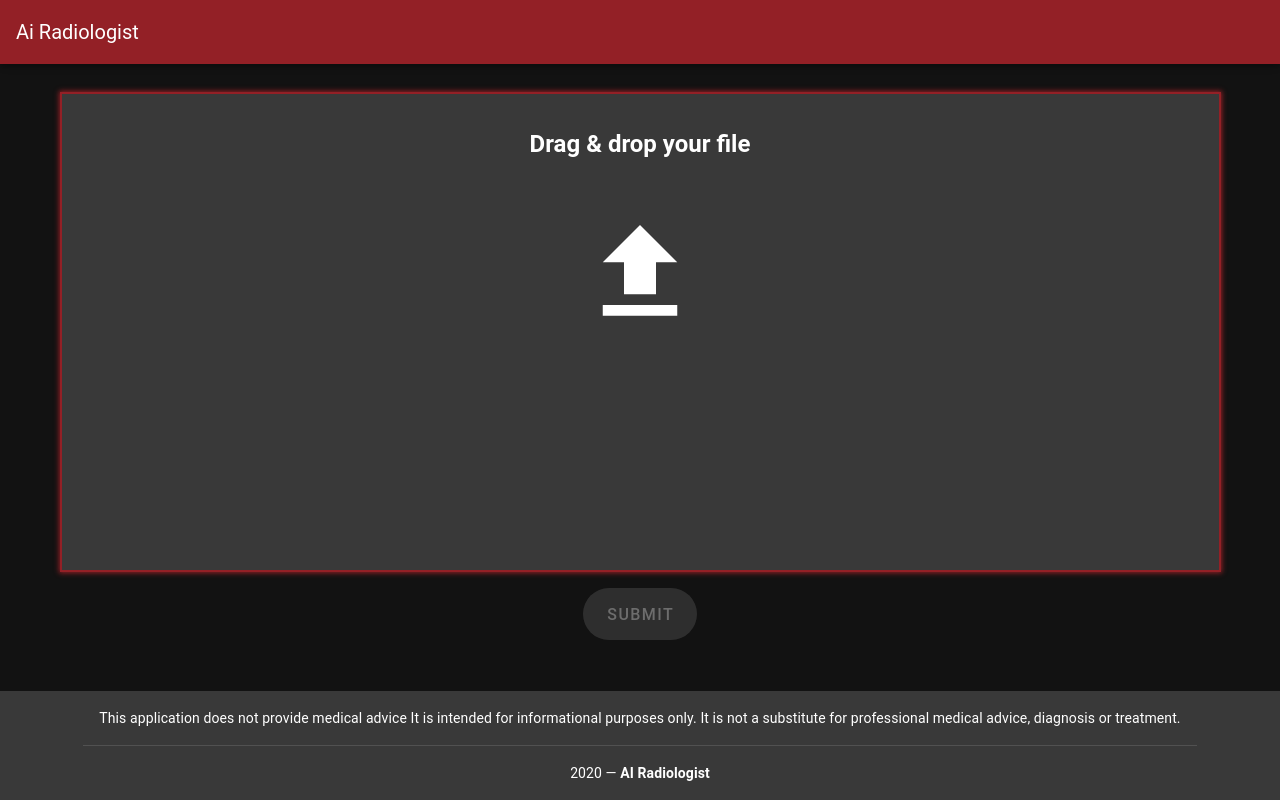
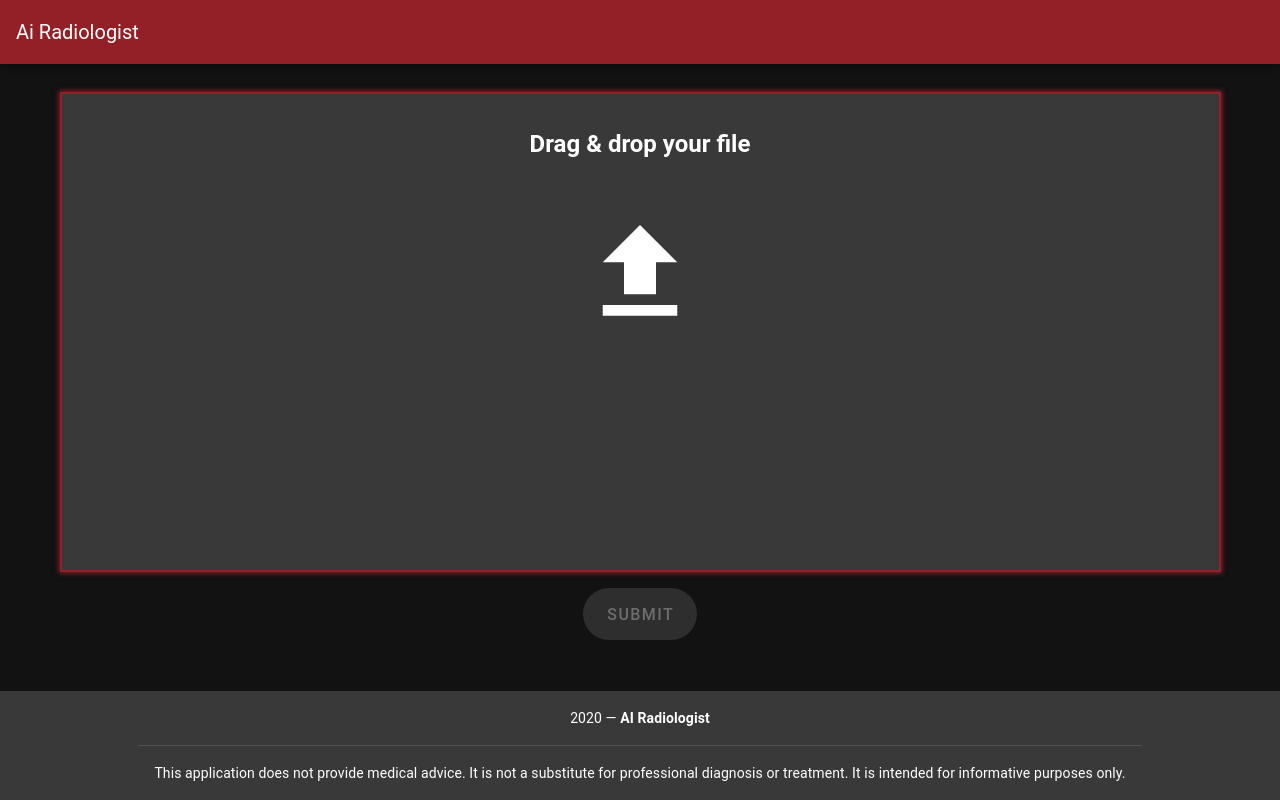
Before and after one commit to xeronms/AI-Radiologist, a Vue app in the folder vue-client/: page / in a window 1280 px wide. Built offline with nearby package versions, Linux system fonts and the light colour scheme; a small style sheet from the web is missing.

Commit message:
footer text correction

```diff
--- a/vue-client/src/components/Footer.vue
+++ b/vue-client/src/components/Footer.vue
@@ -3,13 +3,13 @@
     <v-card flat tile class="mx-auto secondary white--text text-center">
 
       <v-card-text class="white--text">
-        This application does not provide medical advice It is intended for informational purposes only. It is not a substitute for professional medical advice, diagnosis or treatment.
+        {{ new Date().getFullYear() }} — <strong>AI Radiologist</strong>
       </v-card-text>
 
       <v-divider></v-divider>
 
       <v-card-text class="white--text">
-        {{ new Date().getFullYear() }} — <strong>AI Radiologist</strong>
+        This application does not provide medical advice. It is not a substitute for professional diagnosis or treatment. It is intended for informative purposes only.
       </v-card-text>
     </v-card>
   </v-footer>
```
